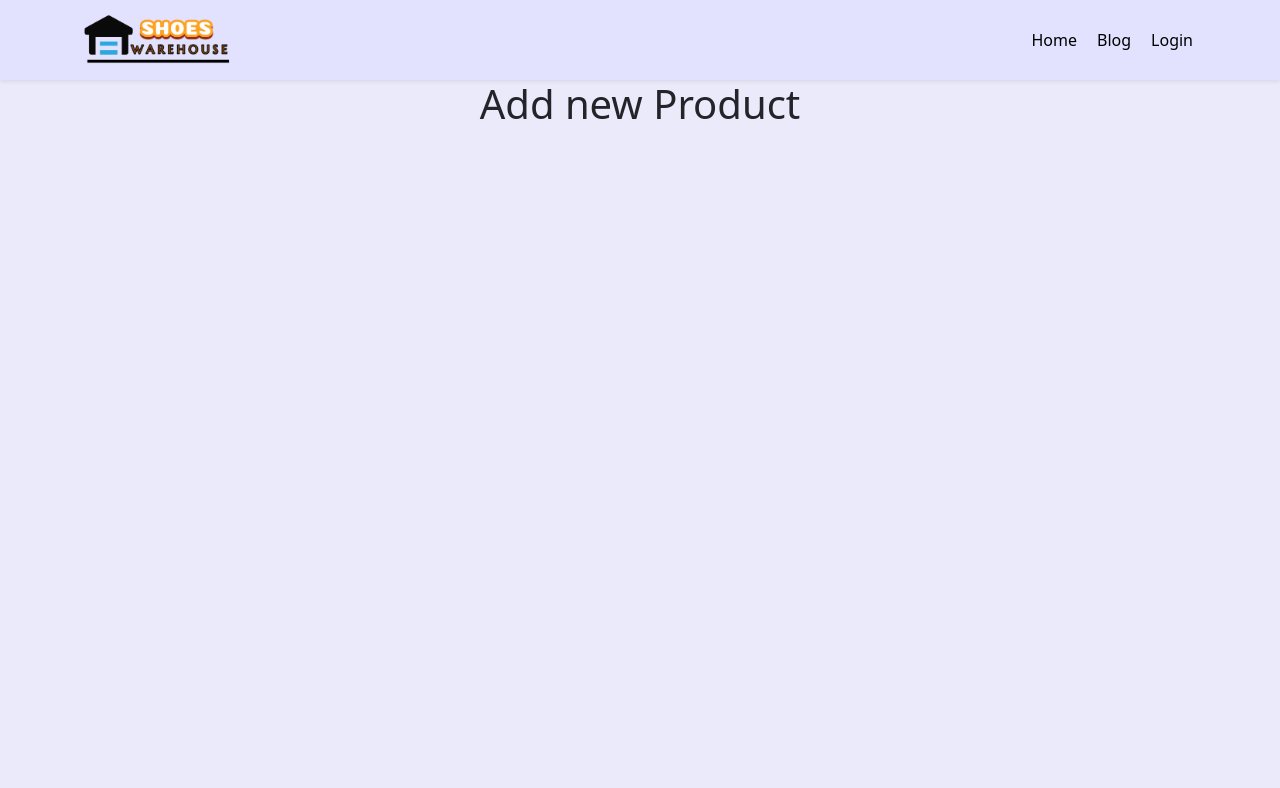
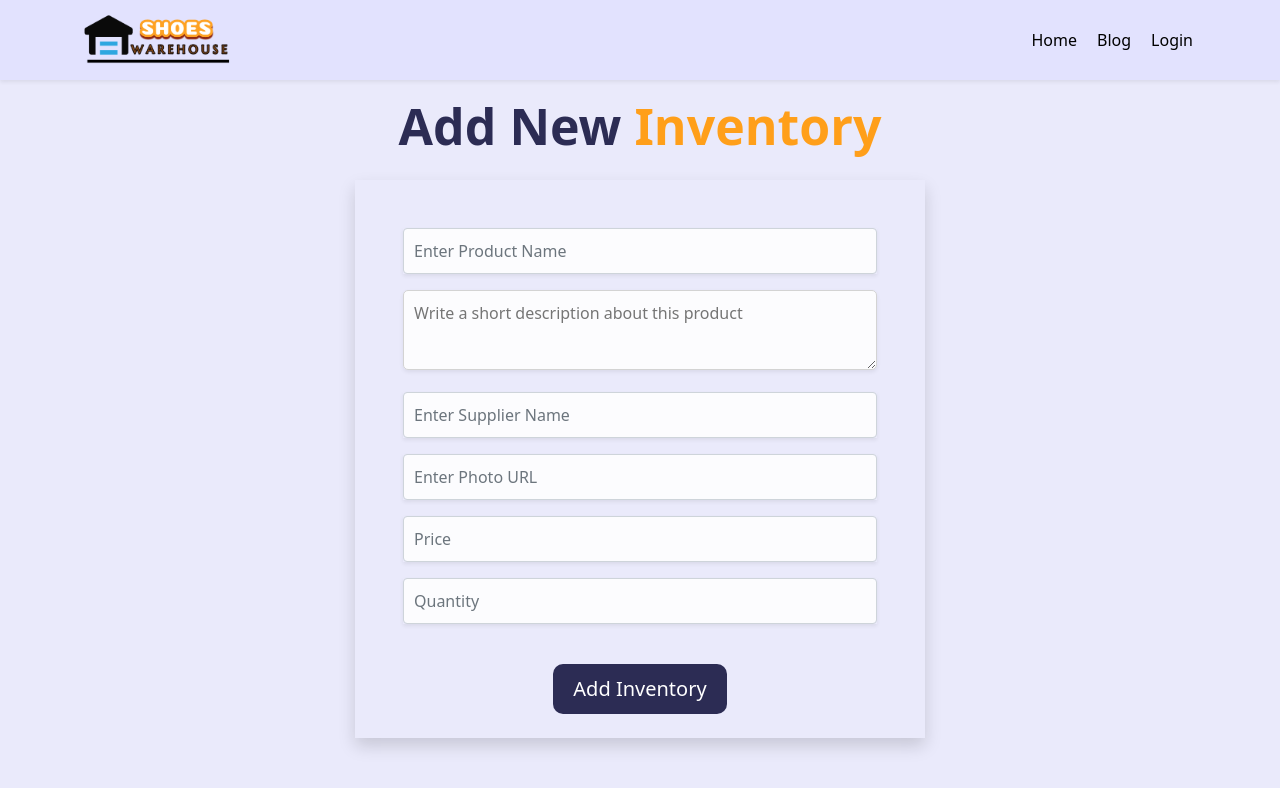
Before and after one commit to ImRanKhan81m/Nike-Shoes-Warehouse-Client-Side-A-11, a React (Create React App) app: page /addInventory in a window 1280 px wide. Shown: the top 788 px of the page. Built offline with nearby package versions, Linux system fonts and the light colour scheme; no server answers.

Commit message:
add inventory backend done

```diff
--- a/src/Components/AddInventory/AddInventory.css
+++ b/src/Components/AddInventory/AddInventory.css
@@ -0,0 +1,14 @@
+.addInventory-form input {
+    padding: 10px;
+    background-color: rgba(255, 255, 255, 0.857);
+    outline: none;
+}
+
+.addInventory-form textarea {
+    height: 80px;
+    border: 1px solid lightgray;
+    border-radius: 5px;
+    padding: 10px;
+    background-color: rgba(255, 255, 255, 0.857);
+    outline: none;
+}
--- a/src/Components/AddInventory/AddInventory.js
+++ b/src/Components/AddInventory/AddInventory.js
@@ -1,9 +1,65 @@
 import React from 'react';
+import {Col, Container, Form, Row } from 'react-bootstrap';
+import './AddInventory.css'
 
 const AddInventory = () => {
+
+
+
+    const handlePost = event => {
+        event.preventDefault();
+        const shoeName = event.target.shoeName.value;
+        const description = event.target.description.value;
+        const price = event.target.price.value;
+        const quantity = event.target.quantity.value;
+        const supplierName = event.target.supplierName.value;
+        const imgURL = event.target.imgURL.value;
+        // console.log(userName, textData);
+
+        fetch("http://localhost:5000/shoes", {
+          method: "POST",
+          headers: {
+            "content-type": "application/json"
+          },
+          body: JSON.stringify({ shoeName, description, quantity, price, supplierName ,imgURL})
+        })
+          .then(res => res.json())
+          .then(data => {
+            // setIsReload(!isReload);
+          })
+      }
     return (
-        <div>
-            <h1>Add new Product</h1>
+        <div className='inventory'>
+            <h2 className='mt-3 mb-4'>Add New <span>Inventory</span></h2>
+            <Container>
+                <Row>
+                    <Col lg='3'></Col>
+                    <Col lg='6' className='border-lg pt-5 px-5 pb-4 shadow addInventory-form'>
+                        <Form onSubmit={handlePost}>
+                            <Form.Group className="mb-3 shadow-sm" controlId="formBasicEmail">
+                                <Form.Control type="text" placeholder="Enter Product Name" name='shoeName' required/>
+                            </Form.Group>
+                            <Form.Group className="mb-3 " controlId="formBasicEmail">
+                                <textarea className='w-100 shadow-sm' name="description" id="" placeholder='Write a short description about this product' ></textarea>
+                            </Form.Group>
+                            <Form.Group className="mb-3 shadow-sm" controlId="formBasicEmail">
+                                <Form.Control type="text" placeholder="Enter Supplier Name" required name='supplierName'/>
+                            </Form.Group>
+                            <Form.Group className="mb-3 shadow-sm" controlId="formBasicEmail">
+                                <Form.Control type="text" name='imgURL' placeholder="Enter Photo URL" required/>
+                            </Form.Group>
+                            <Form.Group className="mb-3 shadow-sm" controlId="formBasicPassword">
+                                <Form.Control type="number" placeholder="Price" required name='price'/>
+                            </Form.Group>
+                            <Form.Group className="mb-3 shadow-sm" controlId="formBasicPassword">
+                                <Form.Control type="number" placeholder="Quantity" required name='quantity'/>
+                            </Form.Group>
+                            <button className='manage-btn mt-4'>Add Inventory</button>
+                        </Form>
+                    </Col>
+                    <Col lg='3'></Col>
+                </Row>
+            </Container>
         </div>
     );
 };
--- a/src/Components/InventoryItems/InventoryItems.js
+++ b/src/Components/InventoryItems/InventoryItems.js
@@ -22,7 +22,7 @@ const InventoryItems = ({ product }) => {
                         <h3>{product.shoeName}</h3>
                         <p style={{ color: 'gray' }}>{product.description}</p>
                         <p><span>Price:</span> {product.price}</p>
-                        <p><span>Quantity:</span> {product.quantity}pcs</p>
+                        <p><span>Quantity:</span> {product.quantity} Pcs</p>
                         <p><span>Supplier Name:</span> {product.supplierName}</p>
                         <button
                         onClick={()=>handleUpdateProduct(product._id)}
--- a/src/Components/UpdateProduct/UpdateProduct.js
+++ b/src/Components/UpdateProduct/UpdateProduct.js
@@ -1,4 +1,4 @@
-import { stringify } from '@firebase/util';
+
 import React, { useEffect, useState } from 'react';
 import { Col, Container, Row } from 'react-bootstrap';
 import { useNavigate, useParams } from 'react-router-dom';
```
